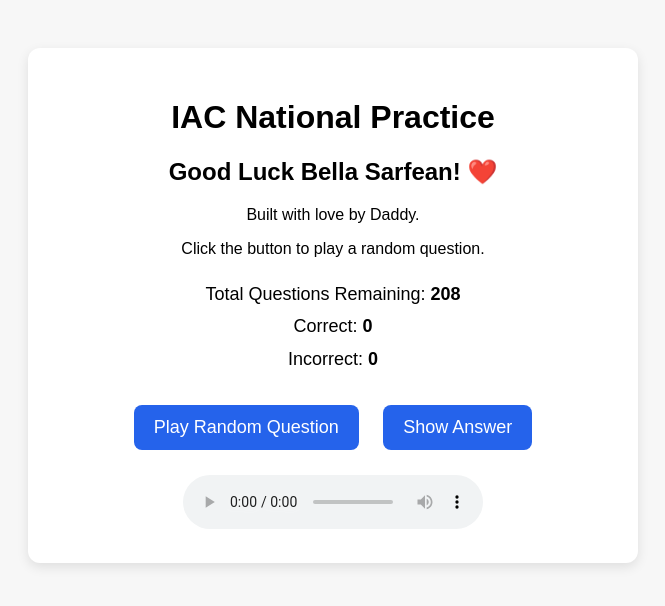
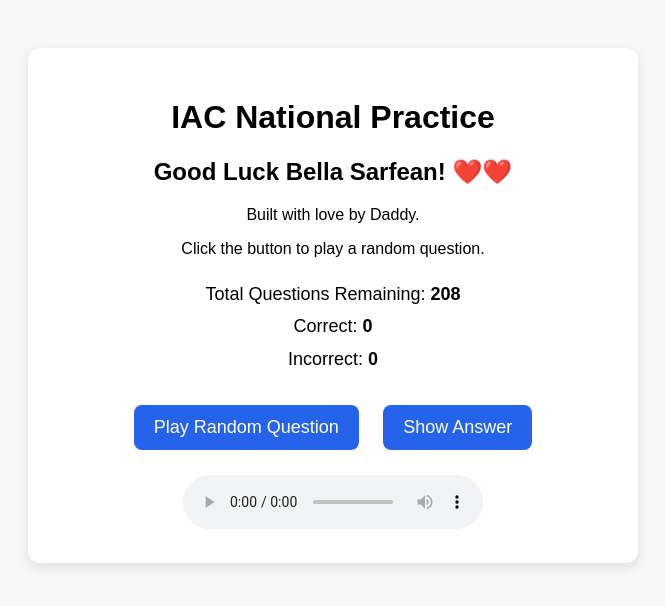
Before and after one commit to MSarfean/audio-practice, a plain HTML site: page index.html in a window 1280 px wide. Shown: the whole page, without its empty margins (307-972 px from the left). Drawn offline with Linux system fonts and the light colour scheme.

Commit message:
Update index.html

```diff
--- a/index.html
+++ b/index.html
@@ -80,7 +80,7 @@
 <body>
   <div class="box">
     <h1>IAC National Practice</h1>
-    <h2>Good Luck Bella Sarfean! ❤️</h2>
+    <h2>Good Luck Bella Sarfean! ❤️❤️</h2>
 	<p>Built with love by Daddy.</p>
     <p>Click the button to play a random question.</p>
 
```
